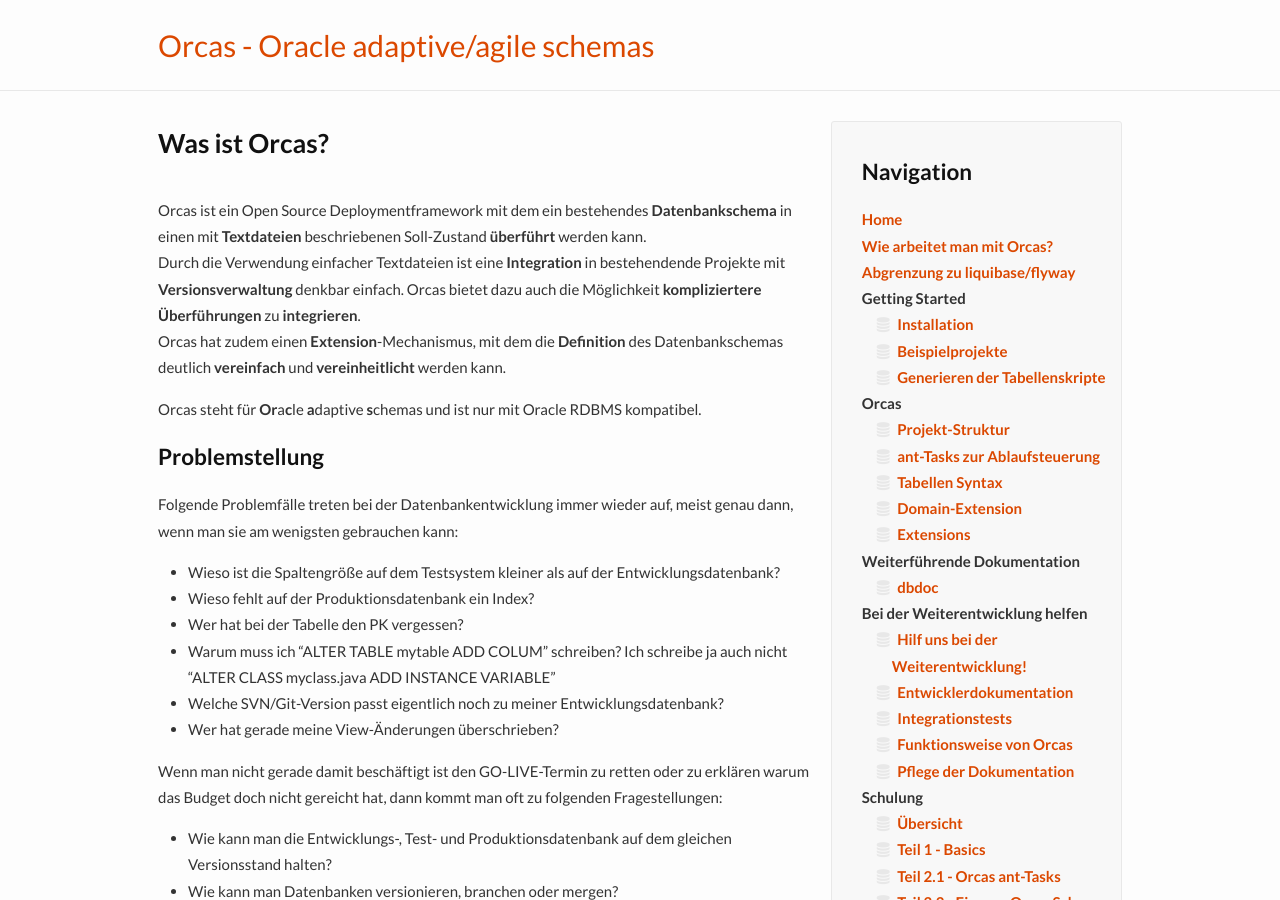
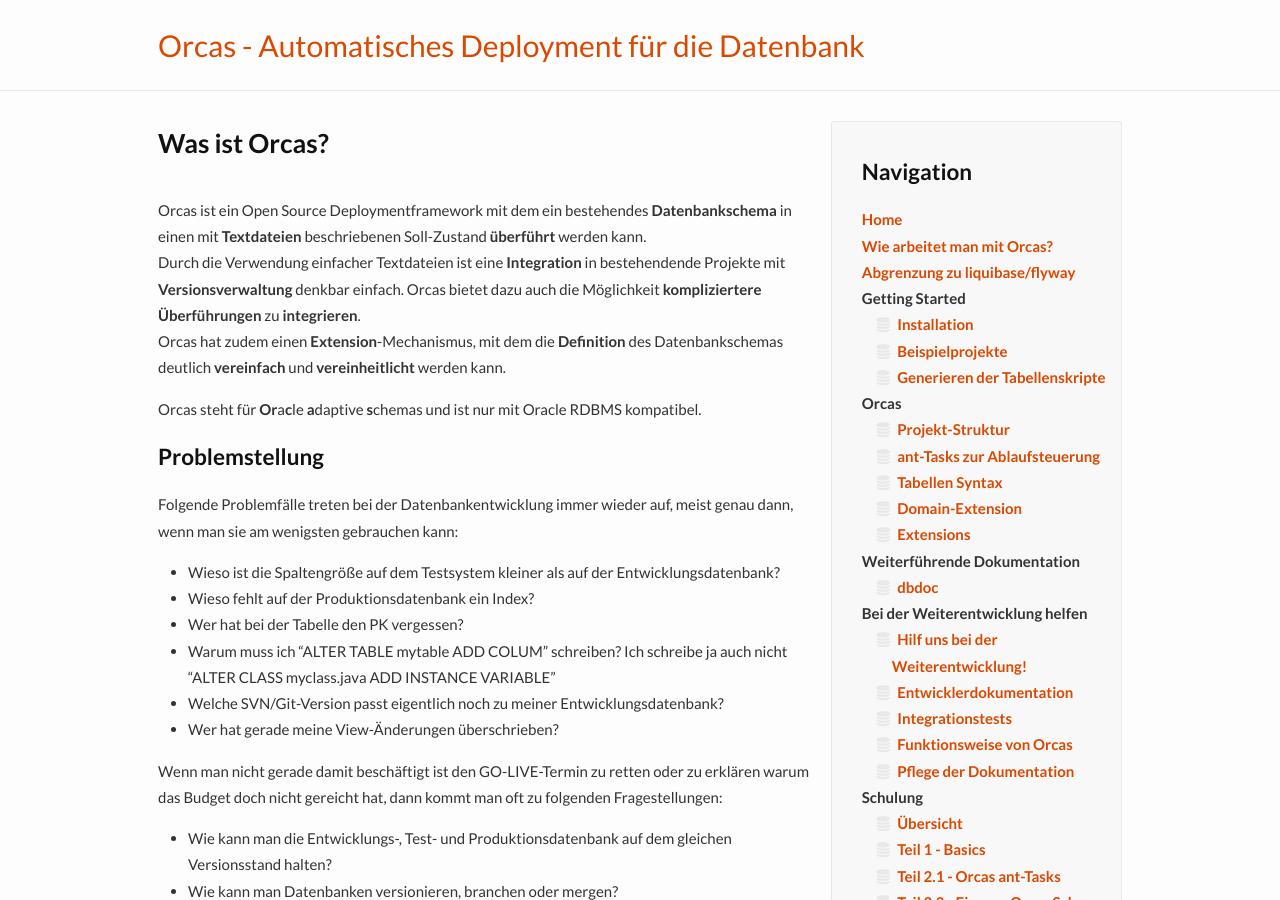
Before and after one commit to opitzconsulting/orcas, a Jekyll site: the page built from _docs/about.md, in a window 1280 px wide and 900 px high. Built offline with Jekyll 4.4.1, drawn with Linux system fonts in a browser that asks for light colours; nearby versions of some CDN libraries.

Commit message:
Update _config.yml

```diff
--- a/_config.yml
+++ b/_config.yml
@@ -1,5 +1,5 @@
 # Site settings
-title: Orcas - Oracle adaptive/agile schemas
+title: Orcas - Automatisches Deployment für die Datenbank
 description: >
  Orcas ist ein Open Source Deploymentframework mit dem ein bestehendes Datenbankschema in einen in Orcas
  beschriebenen Soll-Zustand geführt werden kann. Orcas steht für Oracle adaptive/agile schemas und
```
